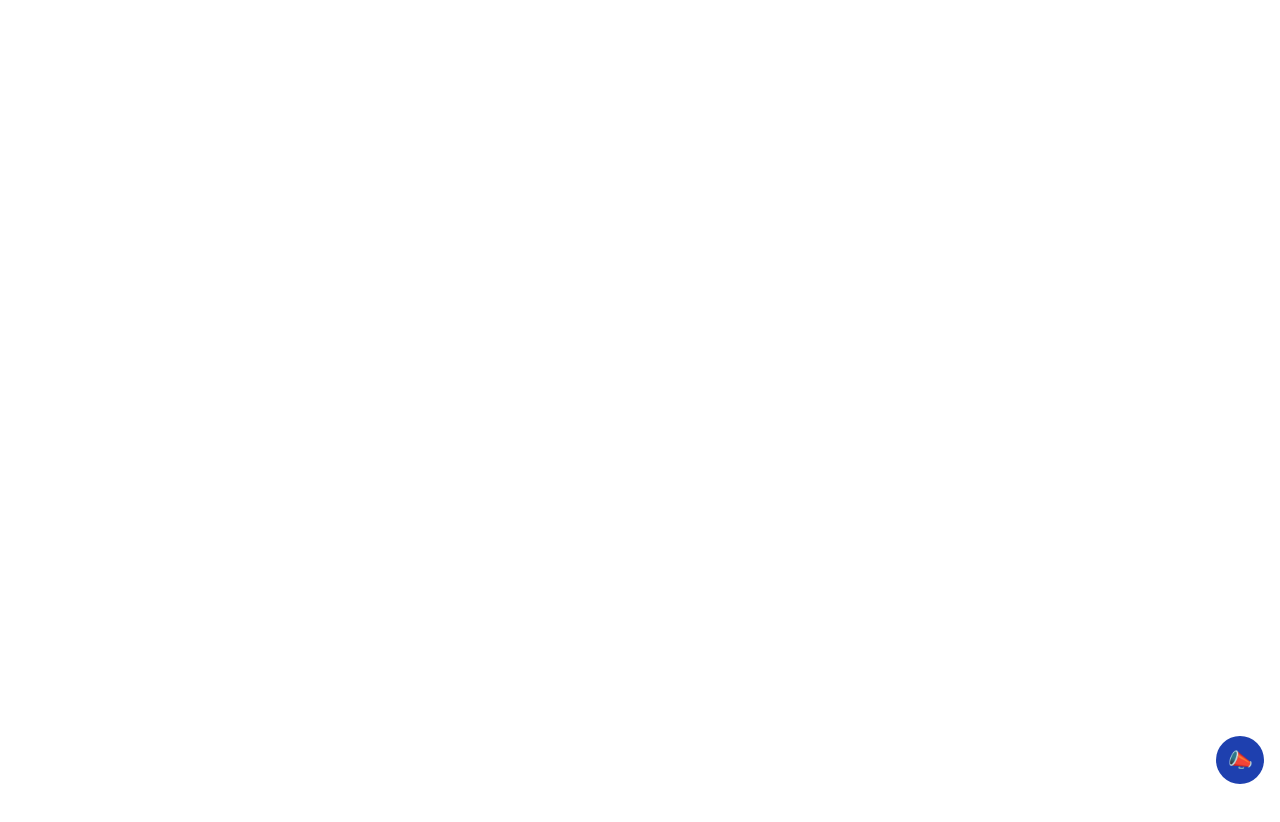
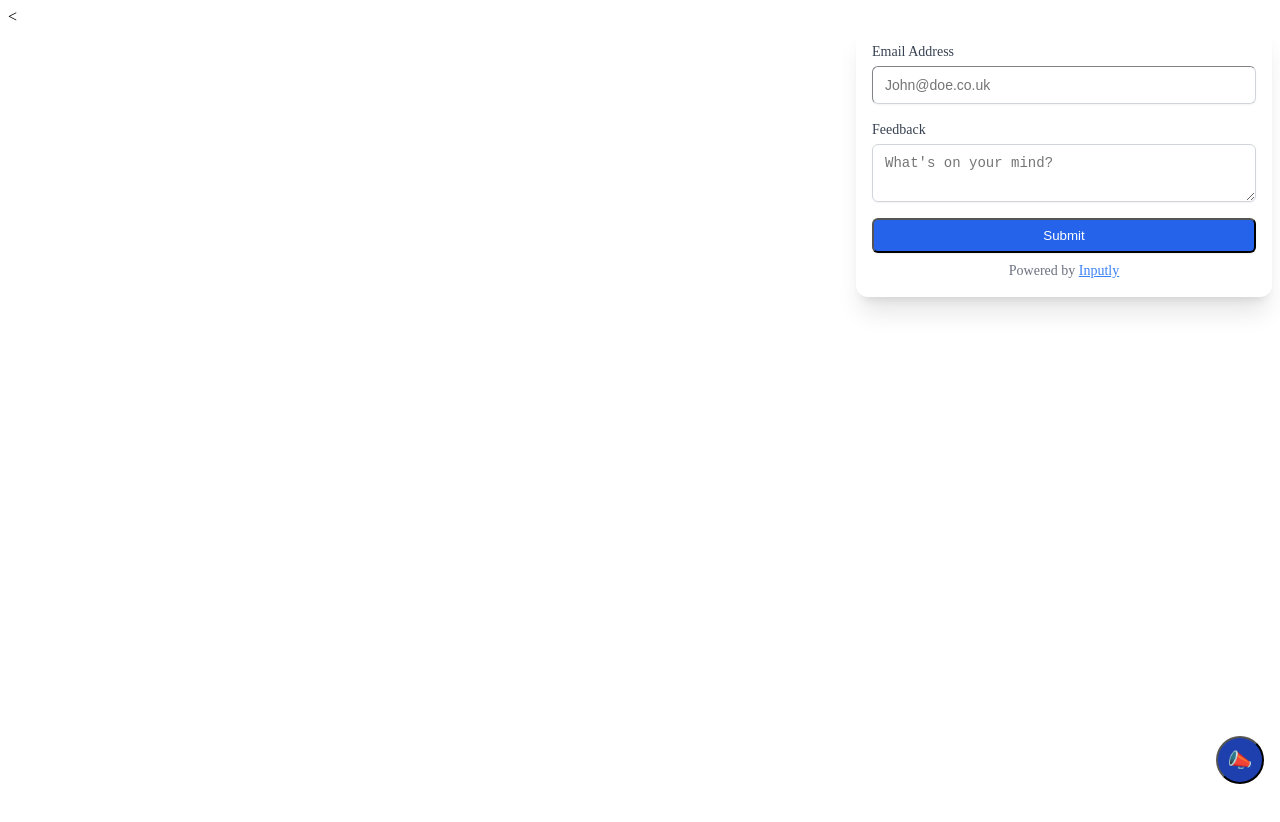
Before and after one commit to dmdboi/inputly-embed, a website: page src/index.html in a window 1280 px wide. Shown: the top 822 px of the page. Before the commit the page ends 800 px from the top, so only its background shows below. Drawn offline with Linux system fonts and the light colour scheme.

Commit message:
Updated script

```diff
--- a/package.json
+++ b/package.json
@@ -6,7 +6,7 @@
   "scripts": {
     "test": "echo \"Error: no test specified\" && exit 1",
     "build": "minify src/script.js > build/script.min.js",
-    "tailwind": "npx tailwindcss -i ./src/tailwind.css -o ./build/tailwind.min.css --watch"
+    "tailwind": "npx tailwindcss -i ./src/tailwind.css -o ./build/inputly.min.css --watch"
   },
   "author": "",
   "license": "ISC",
--- a/src/index.html
+++ b/src/index.html
@@ -7,13 +7,50 @@
   <meta name="viewport" content="width=device-width, initial-scale=1.0">
   <title>Embed Example</title>
 
-  <link href="../build/tailwind.min.css" type="text/css" rel="stylesheet" />
-
-  <script id="inputly" src="./script.js" form="w4tni390xl7vq7tjo"></script>
+  <<link href="../build/inputly.min.css" rel="stylesheet" />
 </head>
 
-<body>
+<body style="height: 19000px">
+  <div id="i-fw">
+    <div id="i-f">
+      <div style="display: none;" id="i-success">
+        <p>Thank you for the f!</p>
+      </div>
+      <div style="display: none;" id="i-error">
+        <p>There was an error submitting this form</p>
+      </div>
+      <form id="i-form" method="POST">
+        <div>
+          <label id="i-label" for="email">Email Address</label>
+          <div id="i-input-w">
+            <input type="text" name="email" autocomplete="email" placeholder="John@doe.co.uk" id="i-email" required" />
+          </div>
+        </div>
+        <div>
+          <label id="i-label" for="message">Feedback</label>
+          <div id="i-input-w">
+            <textarea type="text" name="message" id="i-message" required placeholder="What's on your mind?"></textarea>
+          </div>
+        </div>
+        <div>
+          <div id="i-footer">
+            <button onclick="subF();" type="button" id="i-button">
+              Submit
+            </button>
+          </div>
+          <div id="i-link">
+            Powered by <a href='https://inputly.io'>Inputly</a>
+          </div>
+        </div>
+      </form>
+    </div>
+  </div>
 
+  <div id="i-logo">
+    <div>
+      <button onclick="tog('i-fw')">📣</button>
+    </div>
+  </div>
 </body>
 
 </html>
--- a/src/script.js
+++ b/src/script.js
@@ -6,11 +6,11 @@ const a = async (data) => {
 
 function m() {
   id = window.document.getElementById('inputly').getAttribute('form')
-  if (!id) throw Error('No Form ID specified')
+  if (!id) return console.log('No Form ID specified')
 
   // Attach CSS to head
-  const l = document.createElement('l');
-  l.href = 'https://inputly.io/tailwind.min.css'
+  const l = document.createElement('link');
+  l.href = 'https://inputly.io/inputly.min.css'
   l.type = 'text/css';
   l.rel = 'stylesheet';
   l.media = 'screen';
@@ -18,46 +18,42 @@ function m() {
 
   // Create Button Wrapper
   const bw = document.createElement('div')
-  bw.className = 'absolute bottom-0 right-0 p-4'
+  bw.id = 'i-logo'
 
   const fw = document.createElement('div')
-  fw.className = 'w-full flex justify-end'
   fw.id = 'i-fw'
   fw.style.display = 'none'
   bw.appendChild(fw);
 
   // Create f form and position above button
-  const f = `<div class="w-96 mb-4 border border-gray-200 rounded-xl px-4 py-4 shadow-xl">
-  <div class="bg-green-100 text-sm text-green-700 p-4 rounded" style="display: none;" id="i-success">
-    <p>Thank you for the f!</p>
+  const f = `<div id="i-f">
+  <div style="display: none;" id="i-success">
+    <p>Thank you for the feedback!</p>
   </div>
-  <div class="bg-red-100 text-sm text-red-700 p-4 rounded" style="display: none;" id="i-error">
-    <p>There was an error submitting this form</p>
+  <div style="display: none;" id="i-error">
+    <p>There was an error submitting this form.</p>
   </div>
-  <form class="space-y-4" id="i-form" method="POST"">
+  <form id="i-form" method="POST">
     <div>
-      <label for="email" class="block text-sm font-medium text-gray-700">Email Address</label>
-      <div class="mt-1 flex rounded-md shadow-sm">
-        <input type="text" name="email" autocomplete="email" placeholder="John@doe.co.uk" id="i-email" required
-          class="block w-full min-w-0 flex-1 rounded-md border-gray-300 focus:border-blue-500 focus:ring-blue-500 sm:text-sm">
+      <label id="i-label" for="email">Email Address</label>
+      <div id="i-input-w">
+        <input type="text" name="email" autocomplete="email" placeholder="John@doe.co.uk" id="i-email" required" />
       </div>
     </div>
     <div>
-      <label for="message" class="block text-sm font-medium text-gray-700">Feedback</label>
-      <div class="mt-1 flex rounded-md shadow-sm">
-        <textarea type="text" name="message" id="i-message" required placeholder="What's on your mind?"
-          class="block w-full min-w-0 flex-1 rounded-md border-gray-300 focus:border-blue-500 focus:ring-blue-500 sm:text-sm"></textarea>
+      <label id="i-label" for="message">Feedback</label>
+      <div id="i-input-w">
+        <textarea type="text" name="message" id="i-message" required placeholder="What's on your mind?"></textarea>
       </div>
     </div>
     <div>
-      <div class="mt-1 flex rounded-md shadow-sm">
-        <button onclick="subF();" type="button"
-          class="text-center text-white transition duration-200 ease-in w-full px-3 py-2 rounded-md bg-blue-600 hover:bg-blue-500">
+      <div id="i-footer">
+        <button onclick="subF();" type="button" id="i-button">
           Submit
         </button>
       </div>
-      <div class="text-sm text-gray-500 text-center mt-2">
-        Powered by <a href='https://inputly.io' class='text-blue-500'>Inputly</a>
+      <div id="i-link">
+        Powered by <a href='https://inputly.io'>Inputly</a>
       </div>
     </div>
   </form>
@@ -65,19 +61,18 @@ function m() {
   fw.innerHTML = f
 
   // Create Button and append to Wrapper
-  const button = `<div class="flex justify-end"><button onclick="tog('i-fw')" class="text-xl bg-blue-800 hover:bg-blue-700 transition duration-200 ease-in hover:-translate-y-1 text-white rounded-full h-12 w-12">📣</button><div>`
+  const button = `<div><button onclick="tog('i-fw')" >📣</button></div>`
   bw.innerHTML += button
 
   document.body.appendChild(bw);
 }
 
 async function subF() {
-  const e = document.gebi('i-email').value;
-  const r = document.gebi('i-rating').value;
-  const m = document.gebi('i-message').value;
+  const e = gebi('i-email').value;
+  const m = gebi('i-message').value;
 
-  const rs = await api({ email: e, rating: r, message: m })
-  e.value = ''; r.value = ''; m.value = '';
+  const rs = await a({ email: e, message: m })
+  e.value = ''; m.value = '';
 
   if (rs.success) {
     tog('i-form');
--- a/src/tailwind.css
+++ b/src/tailwind.css
@@ -1,3 +1,62 @@
 @tailwind base;
-@tailwind components;
-@tailwind utilities;
+
+#i-fw {
+  @apply w-full flex justify-end;
+}
+
+#i-f {
+  @apply w-96 mb-4 bg-white border border-gray-200 rounded-xl px-4 py-4 shadow-xl z-[999]
+}
+
+#i-success {
+  @apply bg-green-100 text-sm text-green-700 p-4 rounded
+}
+
+#i-error {
+  @apply bg-red-100 text-sm text-red-700 p-4 rounded
+}
+
+#i-form {
+  @apply space-y-4
+}
+
+#i-label {
+  @apply text-sm font-medium text-gray-700 w-full
+}
+
+#i-input-w {
+  @apply mt-1 flex rounded-md shadow-sm w-full
+}
+
+#i-email,
+#i-message {
+  @apply block w-full min-w-0 flex-1 rounded-md border-gray-300 focus:border-blue-500 focus:ring-blue-500 sm:text-sm
+}
+
+#i-footer {
+  @apply mt-1 flex rounded-md shadow-sm;
+}
+
+#i-button {
+  @apply text-center text-white transition duration-200 ease-in w-full px-3 py-2 rounded-md bg-blue-600 hover:bg-blue-500;
+}
+
+#i-link {
+  @apply text-sm text-gray-500 text-center mt-2;
+}
+
+#i-link a {
+  @apply text-blue-500;
+}
+
+#i-logo {
+  @apply fixed bottom-0 right-0 p-4 z-[999];
+}
+
+#i-logo > div {
+  @apply w-full flex justify-end;
+}
+
+#i-logo > div > button {
+  @apply text-xl bg-blue-800 hover:bg-blue-700 transition duration-200 ease-in hover:-translate-y-1 text-white rounded-full h-12 w-12 z-[999];
+}
```
Also changed, not shown: build/backup.css (added), build/inputly.min.css (added), build/script.min.js, build/tailwind.min.css (deleted).
